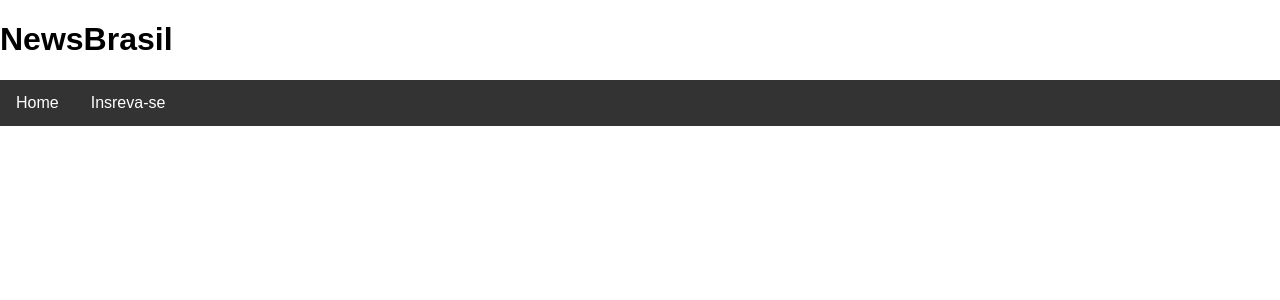
After one commit to Atarian-ByVoid/Metric-NewsBrasil, a PHP site: page /leia_mais.html in a window 1280 px wide. The commit adds this page. Shown: the top 300 px of the page. Run offline with PHP 8.4, Linux system fonts and the light colour scheme.

Commit message:
remodelagem de todas as interfaces

```diff
--- /dev/null
+++ b/CSS/leia_mais.css
@@ -0,0 +1,30 @@
+nav ul {
+    list-style-type: none;
+    margin: 0;
+    padding: 0;
+    overflow: hidden;
+    background-color: #333;
+  }
+
+  nav li {
+    float: left;
+  }
+
+  nav li a {
+    display: block;
+    color: white;
+    text-align: center;
+    padding: 14px 16px;
+    text-decoration: none;
+  }
+
+  nav li a:hover {
+    background-color: #111;
+  }
+
+
+body {
+    margin: 0;
+    padding: 0;
+    font-family: Arial, sans-serif;
+  }
--- a/home.html
+++ b/home.html
@@ -41,7 +41,7 @@
 
 
 
-     <div class="postagem"><p id="paragrafo-leia"> <a class="leia">Leia mais </a> </p>
+     <div class="postagem"><p id="paragrafo-leia"> <a class="leia" href="leia_mais.html">Leia mais </a> </p>
 
       <main>
       <article>
--- /dev/null
+++ b/leia_mais.html
@@ -0,0 +1,25 @@
+<!DOCTYPE html>
+<html lang="en">
+<head>
+    <meta charset="UTF-8">
+    <meta http-equiv="X-UA-Compatible" content="IE=edge">
+    <meta name="viewport" content="width=device-width, initial-scale=1.0">
+    <link rel="stylesheet" type="text/css" href="CSS/leia_mais.css">
+
+    <title>Outras notícias</title>
+</head>
+<body>
+
+
+    <header>
+        <h1>NewsBrasil</h1>
+        <nav>
+          <ul>
+            <li><a id="home" href="home.html">Home</a></li>
+            <li><a id="inscrevase"href="inscreva-se.html">Insreva-se</a></li>
+          </ul>
+        </nav>
+      </header>
+
+</body>
+</html>
```
Also changed, not shown: CSS/formulario.css (+9 -3 lines), CSS/inscreva-se.css (+8 -3 lines).
